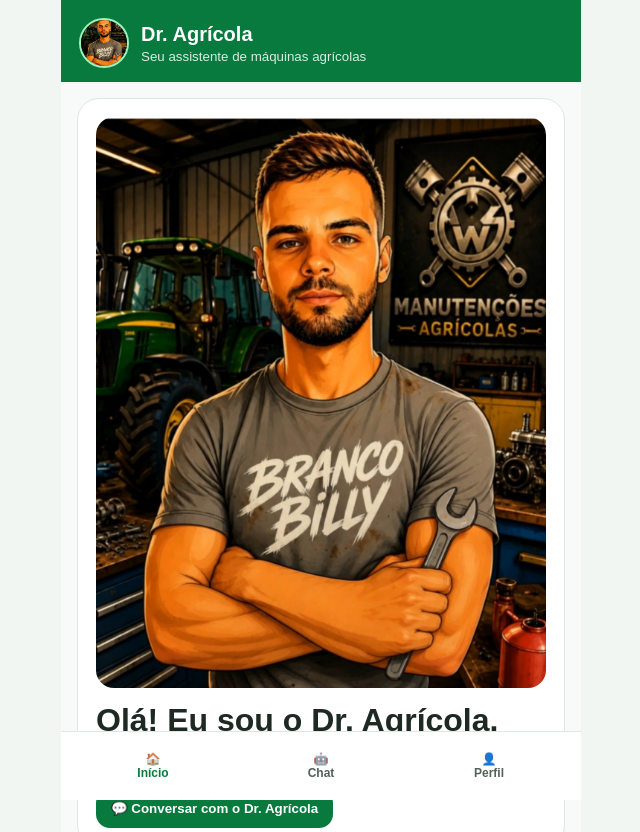
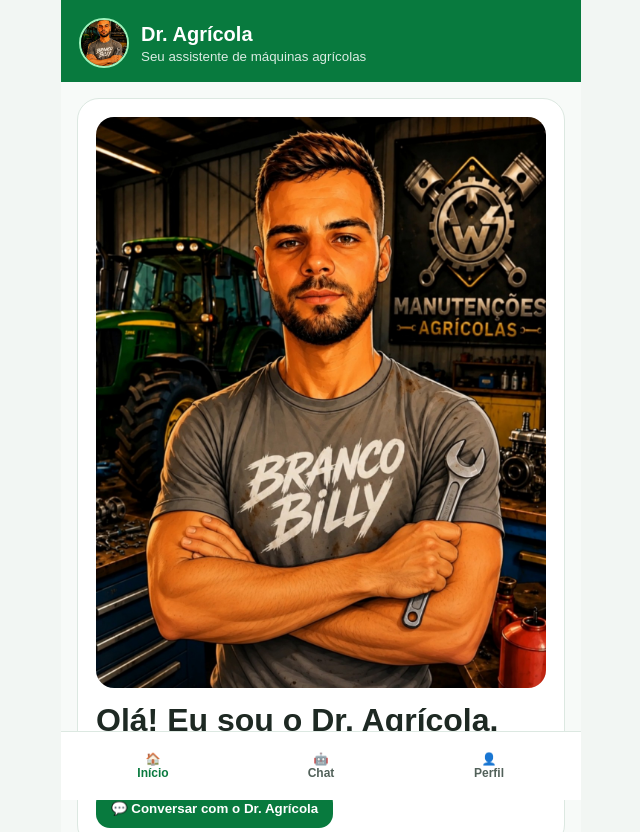
Before and after one commit to Wellingtonghirardini/Dr-agr-cola-, a plain HTML site: page index.html in a window 1280 px wide. Shown: the top 832 px of the page, without its empty margins (319-959 px from the left). Drawn offline with Linux system fonts and the light colour scheme.

Commit message:
Trocar imagem do assistente pela imagem enviada por Branco Billy

```diff
--- a/index.html
+++ b/index.html
@@ -22,10 +22,10 @@ button{border:0;border-radius:14px;padding:12px 15px;font-weight:700;background:
 </head>
 <body>
 <div class="app">
-<header><img src="assistente_branco_billy.jpg"><div><b>Dr. Agrícola</b><small>Seu assistente de máquinas agrícolas</small></div></header>
+<header><img src="assistente_branco_billy.png"><div><b>Dr. Agrícola</b><small>Seu assistente de máquinas agrícolas</small></div></header>
 <main id="home">
 <div class="hero">
-<img src="assistente_branco_billy.jpg">
+<img src="assistente_branco_billy.png">
 <h1>Olá! Eu sou o Dr. Agrícola.</h1>
 <p>Seu assistente técnico para máquinas agrícolas.</p>
 <button onclick="openChat()">💬 Conversar com o Dr. Agrícola</button>
@@ -42,7 +42,7 @@ button{border:0;border-radius:14px;padding:12px 15px;font-weight:700;background:
 <nav class="nav"><button class="active" onclick="home()">🏠<br>Início</button><button onclick="openChat()">🤖<br>Chat</button><button onclick="profile()">👤<br>Perfil</button></nav>
 </div>
 <script>
-const img='assistente_branco_billy.jpg';
+const img='assistente_branco_billy.png';
 function p(){try{return JSON.parse(localStorage.getItem('dr_profile')||'{}')}catch(e){return{}}}
 function home(){document.getElementById('home').style.display='block';document.getElementById('chat').style.display='none';document.getElementById('composer').style.display='none'}
 function openChat(){document.getElementById('home').style.display='none';document.getElementById('chat').style.display='block';document.getElementById('composer').style.display='flex';if(!document.getElementById('messages').children.length)welcome()}
```
Also changed, not shown: assistente_branco_billy.png (added), 1 other file.
